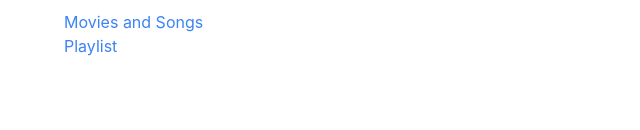
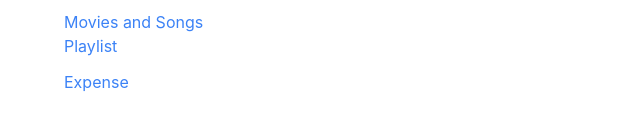
Before and after one commit to tahelena/portfolio, a React (Create React App) app: page / in a window 1280 px wide. Shown: the part 330-460 px from the top of the page, without its empty margins (0-640 px from the left). Built offline with nearby package versions, Linux system fonts and the light colour scheme.

Commit message:
fix merge section 20

```diff
--- a/src/App.js
+++ b/src/App.js
@@ -5,6 +5,7 @@ import ButtonPage from "./pages/ButtonPage";
 import CounterPage from "./pages/CounterPage";
 import CounterPageReducer from "./pages/CounterPageReducer";
 import DropdownPage from "./pages/DropdownPage";
+import ExpensePage from "./pages/ExpensePage";
 import ModalPage from "./pages/ModalPage";
 import  MoviesSongPage  from "./pages/MovieSongPage";
 import TablePage from "./pages/TablePage";
@@ -38,6 +39,9 @@ const App = () => {
         <Route path="/apps/movie-song">
           <MoviesSongPage />
         </Route>
+        <Route path="/apps/expense">
+          <ExpensePage />
+        </Route>
       </div>
     </div>
   );
--- a/src/components/SideBar.js
+++ b/src/components/SideBar.js
@@ -10,7 +10,8 @@ const SideBar = () => {
     { name: "Modal", path: "/components/modal" },
     { name: "Table", path: "/components/table" },
   ];
-  const apps=[{name:'Movies and Songs Playlist',path:'/apps/movie-song'}]
+  const apps=[{name:'Movies and Songs Playlist',path:'/apps/movie-song'},
+  {name:'Expense',path:'/apps/expense'}]
   return (
     <div className="sticky top-0 overflow-y-scroll flex flex-col items-start">
     <div className="flex flex-col">
--- a/src/index.js
+++ b/src/index.js
@@ -2,10 +2,13 @@ import React from "react";
 import {createRoot} from "react-dom/client";
 import {Provider}from 'react-redux';
 import App from "./App";
-import "./styles/index.css";
+
 import { NavigationProvider } from "./context/navigation";
 import { store } from "./store";
+
 import "bulma/css/bulma.css";
+import "./styles/index.css";
+import "./styles/styles.css";
 
 const root = createRoot(document.getElementById("root"));
 root.render(
```
Also changed, not shown: src/pages/ExpensePage.js (line endings or trailing spaces), src/styles/styles.css (renamed from src/styles.css).
